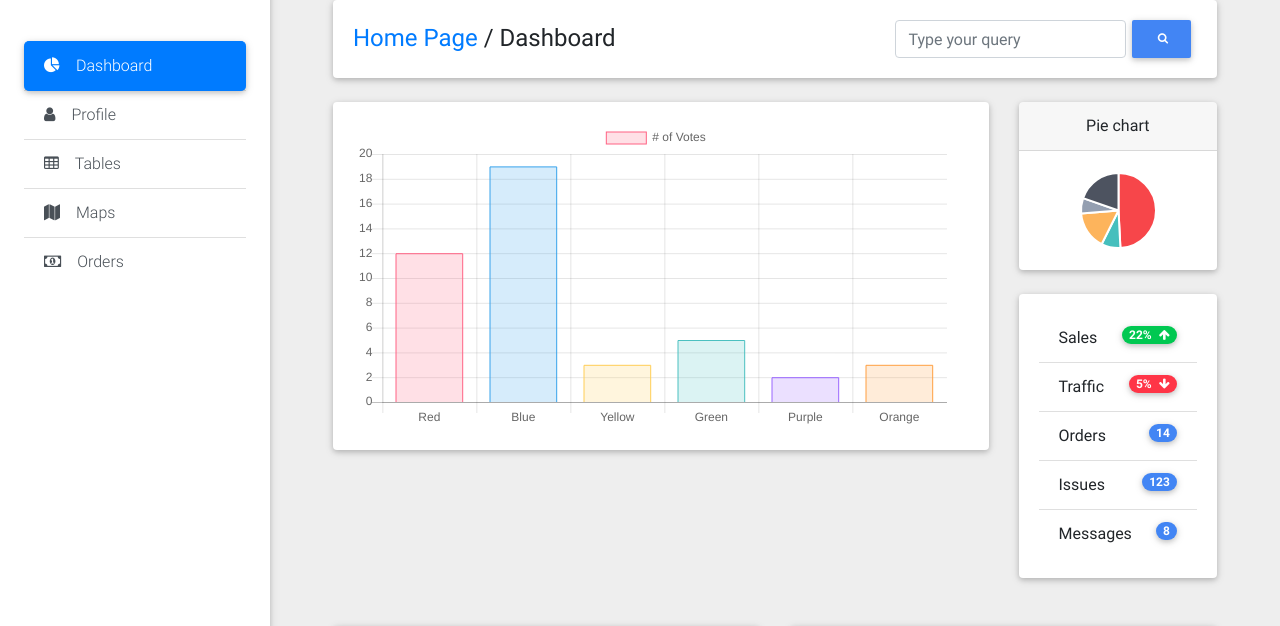
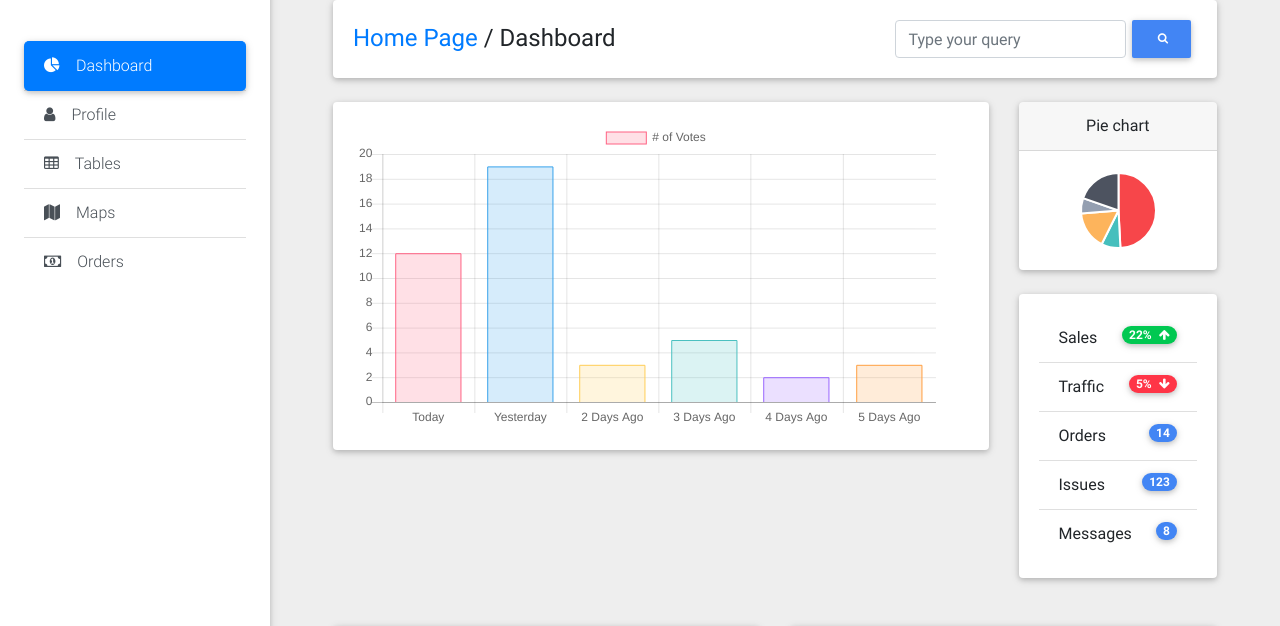
Before and after one commit to fossabot/volunteerArea, a plain HTML site: page public/app/index.html in a window 1280 px wide. Shown: the part 96-722 px from the top of the page. Drawn offline with Linux system fonts and the light colour scheme; some packages are replaced by stand-ins of ours.

Commit message:
Update index.html

```diff
--- a/public/app/index.html
+++ b/public/app/index.html
@@ -1347,7 +1347,7 @@
               var myChart = new Chart(ctx, {
                 type: 'bar',
                 data: {
-                  labels: ["Red", "Blue", "Yellow", "Green", "Purple", "Orange"],
+                  labels: ["Today", "Yesterday", "2 Days Ago", "3 Days Ago", "4 Days Ago", "5 Days Ago"],
                   datasets: [{
                     label: '# of Votes',
                     data: [12, 19, 3, 5, 2, 3],
```
